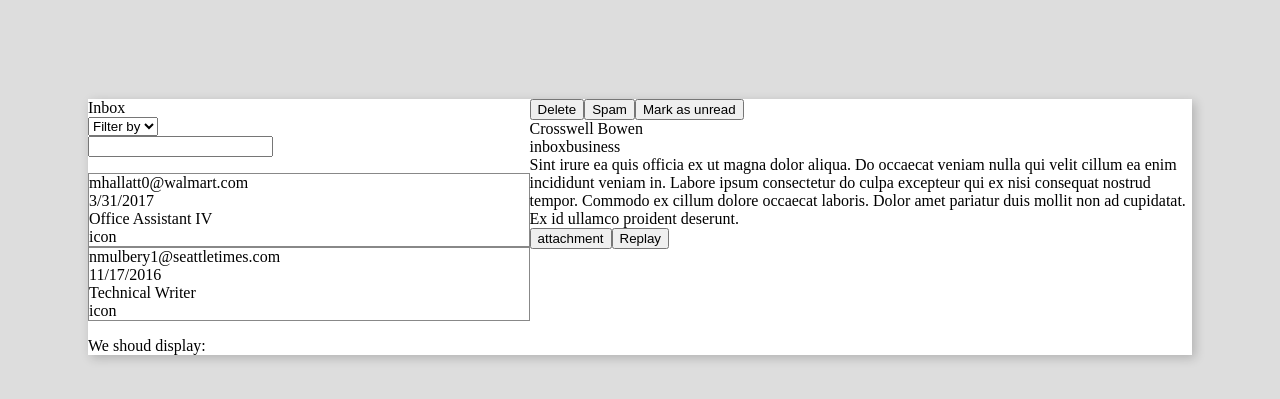
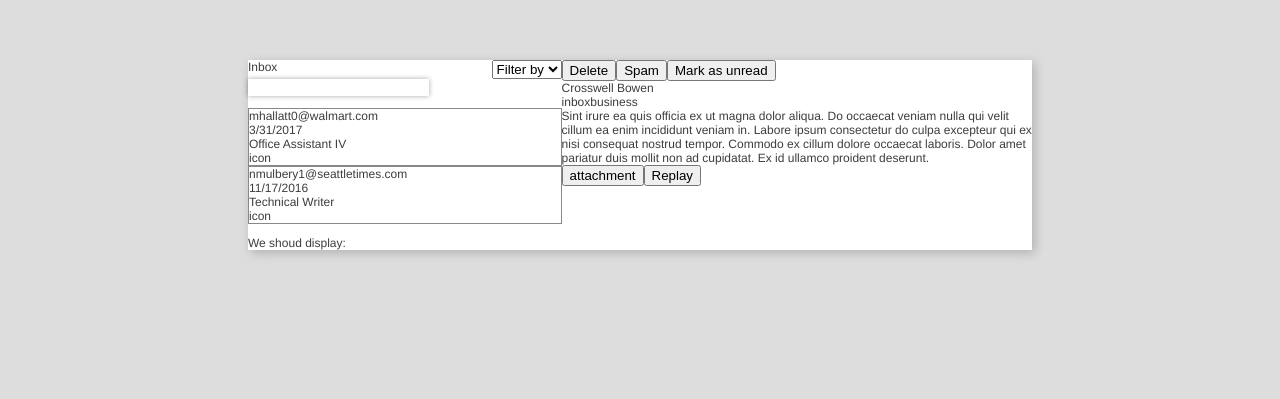
Before and after one commit to Jairanpo/test-jair-anguiano, a React app: page / in a window 1280 px wide. Shown: the part 253-652 px from the top of the page. Built offline with nearby package versions, Linux system fonts and the light colour scheme; the HTML template or start-up script is replaced by a standard one.

Commit message:
added sass for searchbar

```diff
--- a/src/client/components/Inbox.js
+++ b/src/client/components/Inbox.js
@@ -2,9 +2,9 @@ import React from 'react';
 
 function Inbox(props) {
   return (
-    <div>
+    <div className="inbox">
       <div className="inbox-title">Inbox</div>
-      <div className="filter">
+      <div className="inbox-filer">
         <select id="inbox-select">
           <option className="inbox-option-inbox">
             Filter by
--- a/src/client/components/SearchBar.js
+++ b/src/client/components/SearchBar.js
@@ -8,8 +8,9 @@ function SearchBar(props) {
   }
 
   return (
-    <div>
+    <div className="search-bar">
       <input
+        className="search-bar-input"
         name="search-bar"
         value={search}
         onChange={handleInput}
--- a/src/client/sass/_emailDashboard.sass
+++ b/src/client/sass/_emailDashboard.sass
@@ -3,7 +3,7 @@
   justify-content: center
   align-items: center
   height: 100%
-  margin: 5rem
+  margin: 0rem 20rem
 
 .email-dashboard-grid
   background-color: #FFF
--- /dev/null
+++ b/src/client/sass/_inbox.sass
@@ -0,0 +1,3 @@
+.inbox
+  display: flex
+  justify-content: space-between
--- a/src/client/sass/_root.sass
+++ b/src/client/sass/_root.sass
@@ -1,2 +1,7 @@
 #root
   height: 100vh
+
+:root
+  font-family: $font
+  font-size: $size
+  color: $fontColor
--- /dev/null
+++ b/src/client/sass/_searchbar.sass
@@ -0,0 +1,3 @@
+.search-bar-input
+  box-shadow: 0px 0px 5px #00000057
+  border: none
--- a/src/client/sass/main.sass
+++ b/src/client/sass/main.sass
@@ -1 +1,2 @@
-@import app, emailDashboard, root
+@import variables
+@import app, emailDashboard, root, inbox, searchbar
```
Also changed, not shown: src/client/sass/_variables.sass (line endings or trailing spaces).
